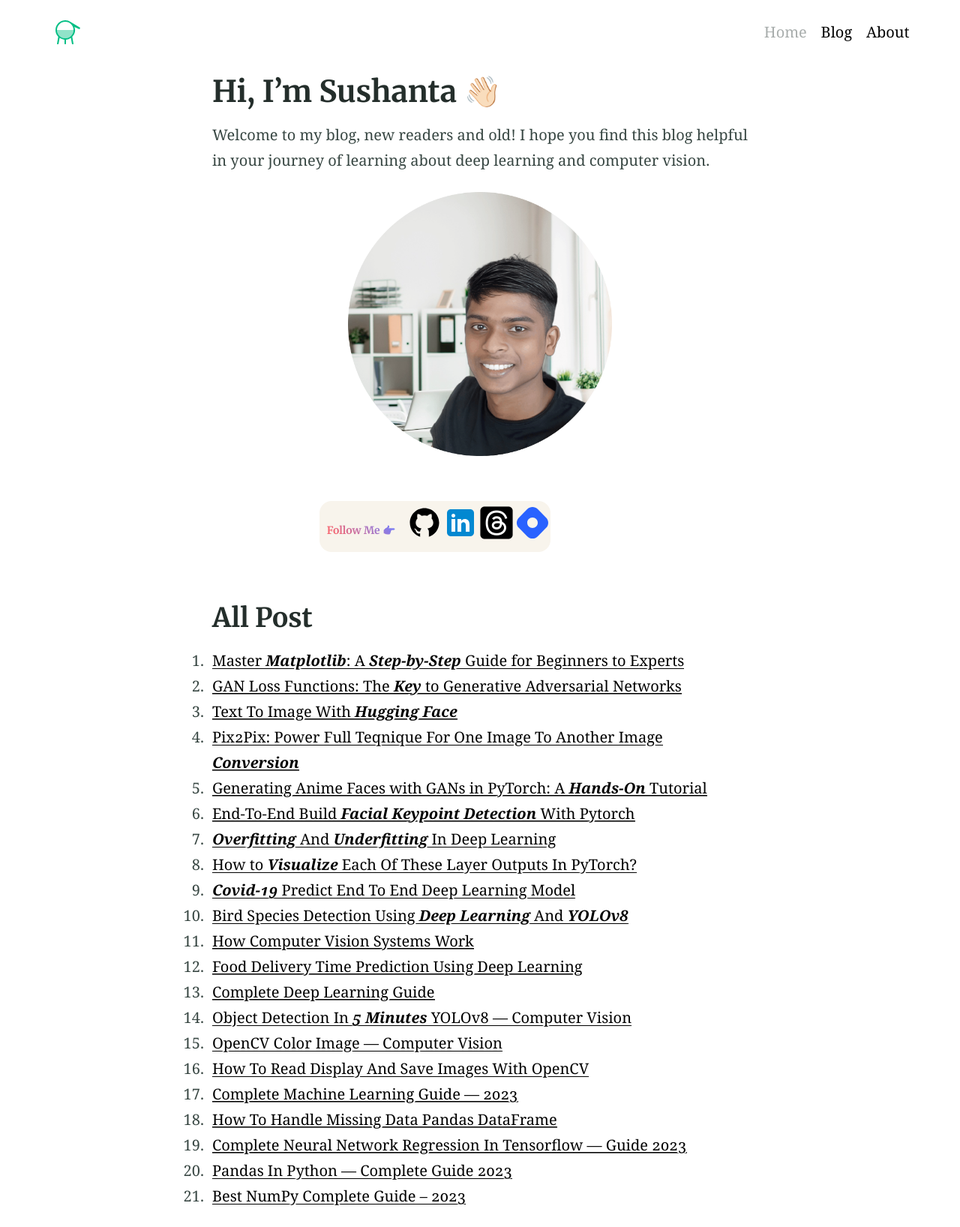
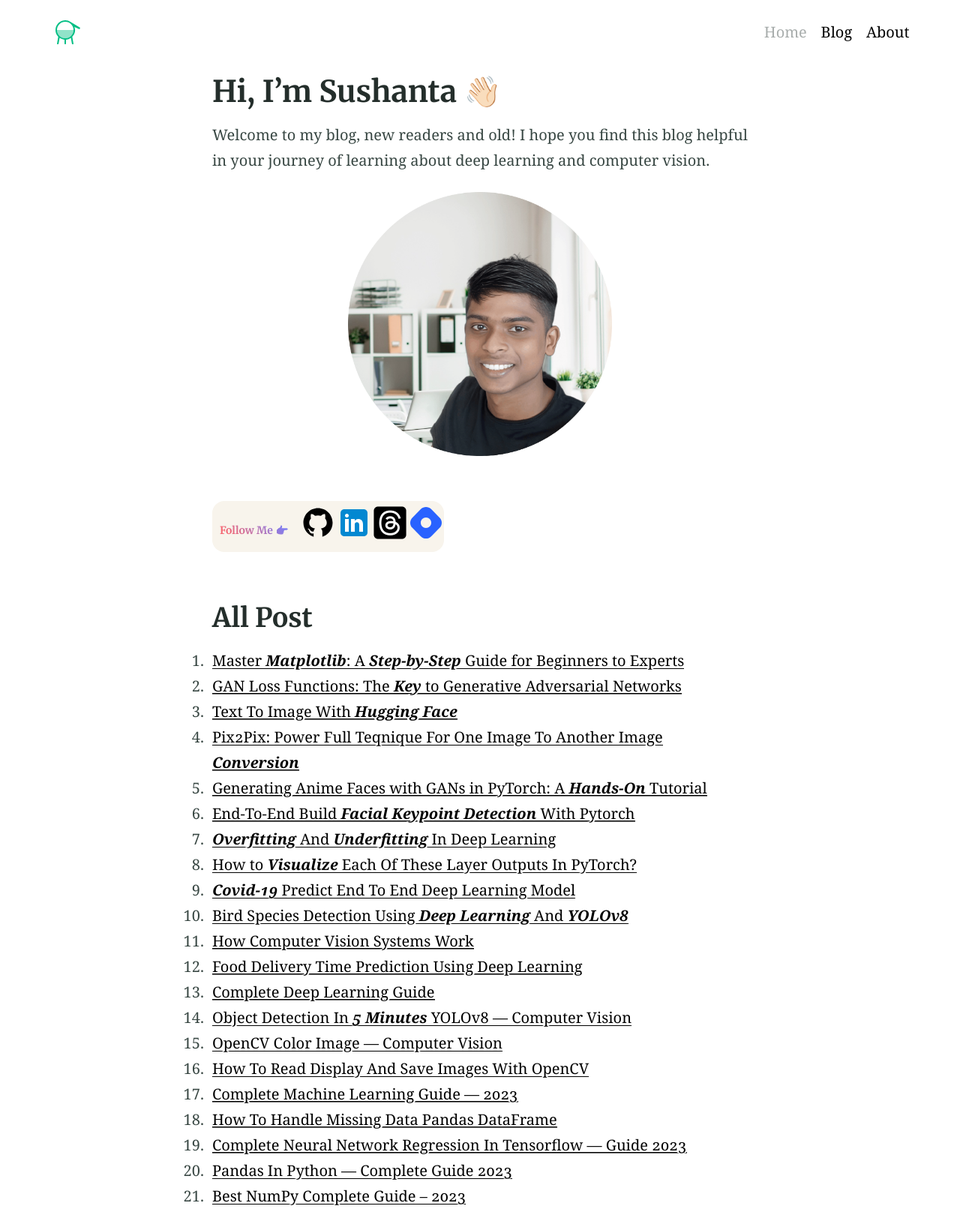
Before and after one commit to hi-sushanta/hi-sushanta.github.io, a Jekyll site: the page built from index.md, in a window 1280 px wide. Shown: the whole page at 75% size. Built offline with Jekyll 4.4.1, drawn with Linux system fonts in a browser that asks for light colours.

Commit message:
update index.md

```diff
--- a/index.md
+++ b/index.md
@@ -9,7 +9,7 @@ Welcome to my blog, new readers and old! I hope you find this blog helpful in yo
     <img src="chi2.png" class = "center" width="50%" height="50%"/>
 </div>
 
-<div class="social-icon" style="margin-left:20%; margin-right:10px; margin-top:50px; margin-bottom:50px;  display: flex; align-items: center; background:#F8F4EC;  border-radius:16px; width: fit-content;">
+<div class="social-icon" style="margin-right:10px; margin-top:50px; margin-bottom:50px;  display: flex; align-items: center; background:#F8F4EC;  border-radius:16px; width: fit-content;">
     <h3 style=" font-size:14px; margin-left:10px; margin-right:15px; margin-top:0px; background-color: red;
     background-image: linear-gradient(45deg, #F56772 20%, #7280FF 80%);
     background-size: 100%;
```
